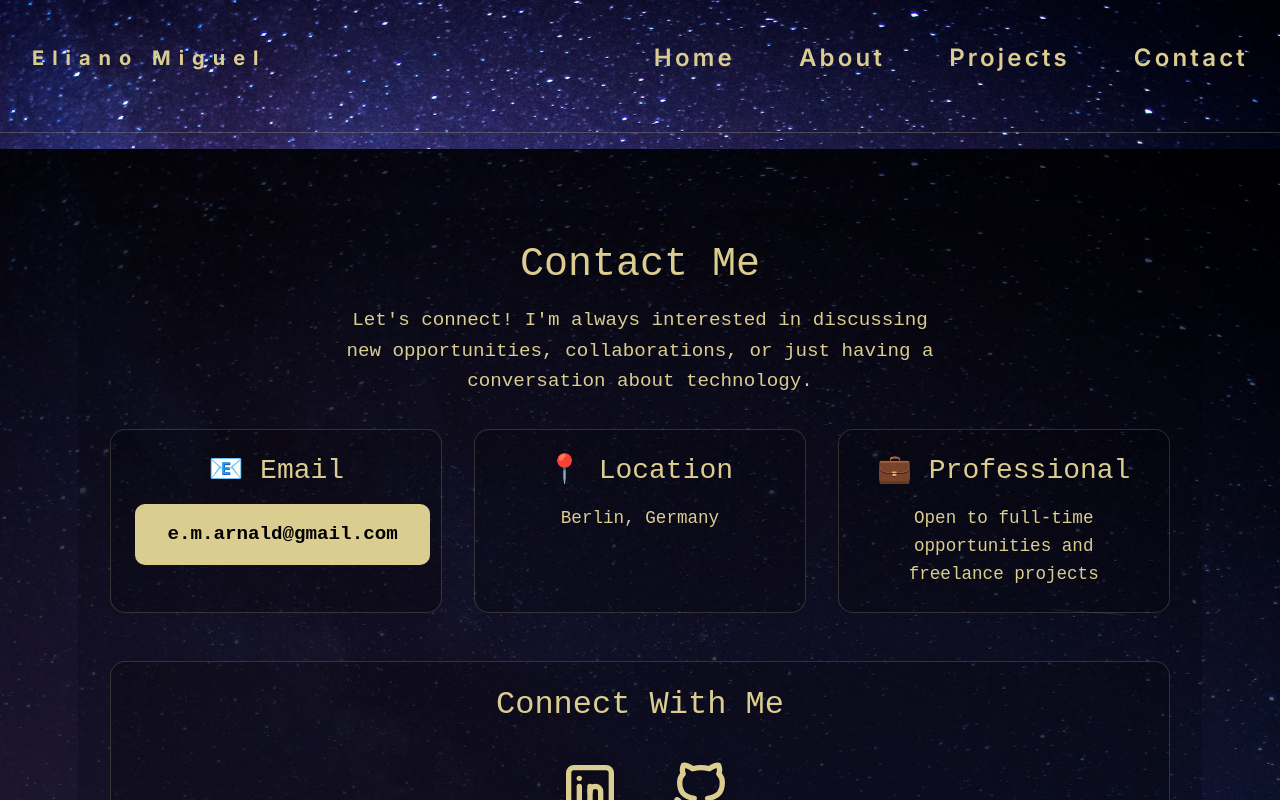
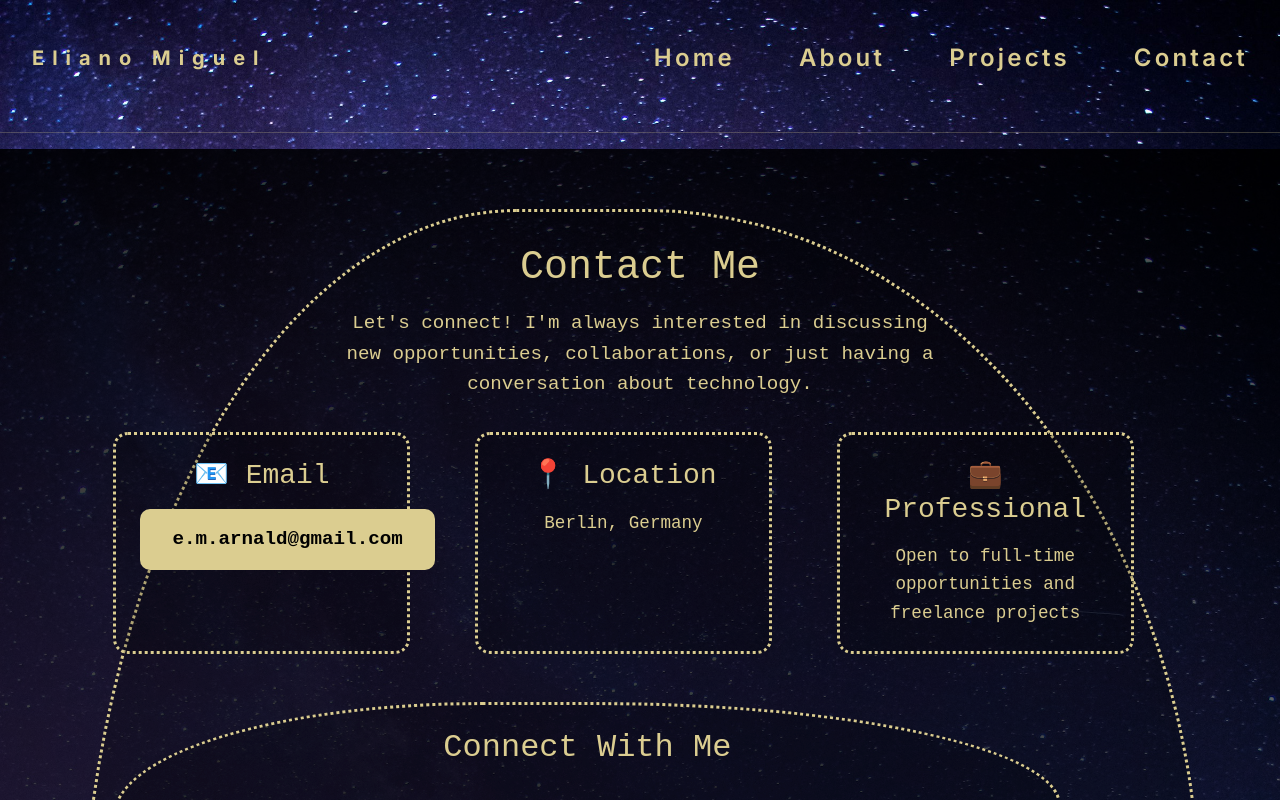
Before and after one commit to DrDevEli/portfolio, a Next.js app: page /contact in a window 1280 px wide. Shown: the top 800 px of the page. Built offline with nearby package versions, Linux system fonts and the light colour scheme; a web font is replaced by a local one.

Commit message:
add animations morph to home page div

```diff
--- a/styles/Home.module.css
+++ b/styles/Home.module.css
@@ -194,8 +194,9 @@
     margin: 50px auto;
     padding: 2rem;
     background: rgba(0, 0, 0, 0.2);
+    border: 3px dotted var(--gold);
     border-radius: 15px;
-    animation: fadeInUp 0.6s ease-out;
+    animation: fadeInUp 0.6s ease-out, morph 8s ease-in-out infinite;
     width: 90%;
     max-width: 1200px;
     text-align: center;
@@ -280,10 +281,12 @@
     margin: 30px auto;
     padding: 2rem;
     background: rgba(0, 0, 0, 0.2);
+    border: 3px dotted var(--gold);
     border-radius: 15px;
     width: 90%;
     max-width: 1200px;
     color: var(--gold);
+    animation: morph 5s ease-in-out infinite;
 }
 
 .middleContainerAbout h1 {
@@ -311,7 +314,7 @@
 
 .pcWithLights {
     border: 3px dotted var(--gold);
-    animation: slides 8s ease-in-out infinite;
+    animation: morph 8s ease-in-out infinite;
     border-radius: 15px;
     margin-bottom: 2rem;
     transition: var(--transition);
@@ -330,9 +333,11 @@
     margin: 50px auto;
     padding: 2rem;
     background: rgba(0, 0, 0, 0.2);
+    border: 3px dotted var(--gold);
     border-radius: 15px;
     width: 90%;
     max-width: 1200px;
+    animation: morph 8s ease-in-out infinite;
 }
 
 .middleContainerProjects h1 {
@@ -404,7 +409,9 @@
     align-items: center;
     padding: 2rem;
     background: rgba(0, 0, 0, 0.2);
+    border: 3px dotted var(--gold);
     border-radius: 15px;
+    animation: morph 8s ease-in-out infinite;
 }
 
 .contact {
@@ -448,9 +455,11 @@
     margin: 30px auto;
     padding: 2rem;
     background: rgba(0, 0, 0, 0.2);
+    border: 3px dotted var(--gold);
     border-radius: 15px;
     width: 90%;
     max-width: 1200px;
+    animation: morph 8s ease-in-out infinite;
 }
 
 .selfDescription {
@@ -463,12 +472,13 @@
     margin: 0 auto 2rem;
     font-size: 1.2rem;
     line-height: 1.7;
-    border: 3px solid #fff;
+    border: 1.5px dotted var(--gold);
     padding: 20px;
     border-radius: 15px;
     background: rgba(0, 0, 0, 0.1);
     text-align: center;
     color: var(--gold);
+    animation: morph 8s ease-in-out infinite;
 }
 
 .socialLinks {
@@ -542,14 +552,22 @@
     background: rgba(0, 0, 0, 0.2);
     border-radius: 15px;
     padding: 1.5rem;
-    border: 1px solid rgba(219, 205, 144, 0.2);
+    border: 3px dotted var(--gold);
     transition: var(--transition);
+    width: 90%;
+    max-width: 1200px;
+    animation: morph 8s ease-in-out infinite;
 }
 
 .cardStyle:hover {
     transform: translateY(-5px);
     box-shadow: 0 10px 20px rgba(219, 205, 144, 0.2);
     border-color: rgba(219, 205, 144, 0.4);
+}
+
+/* Current Work Section */
+.current-work-container div {
+    animation: morph 8s ease-in-out infinite;
 }
 
 .buttonStyle {
```
